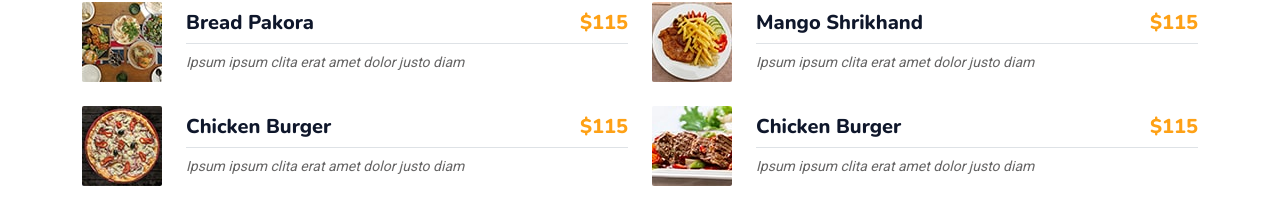
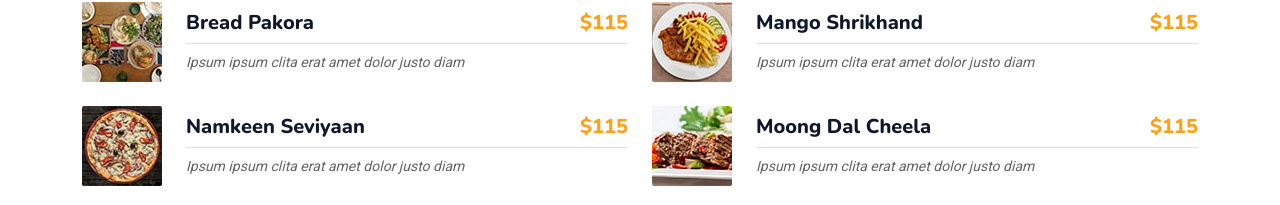
Before and after one commit to sachin59921/Tastify-Restaurant, a plain HTML site: page menu.html in a window 1280 px wide. Shown: the part 933-1138 px from the top of the page. Drawn offline with nearby package versions, Linux system fonts and the light colour scheme.

Commit message:
added items

```diff
--- a/menu.html
+++ b/menu.html
@@ -206,7 +206,7 @@
                                         <img class="flex-shrink-0 img-fluid rounded" src="img/menu-7.jpg" alt="" style="width: 80px;">
                                         <div class="w-100 d-flex flex-column text-start ps-4">
                                             <h5 class="d-flex justify-content-between border-bottom pb-2">
-                                                <span>Chicken Burger</span>
+                                                <span>Namkeen Seviyaan</span>
                                                 <span class="text-primary">$115</span>
                                             </h5>
                                             <small class="fst-italic">Ipsum ipsum clita erat amet dolor justo diam</small>
@@ -218,7 +218,7 @@
                                         <img class="flex-shrink-0 img-fluid rounded" src="img/menu-8.jpg" alt="" style="width: 80px;">
                                         <div class="w-100 d-flex flex-column text-start ps-4">
                                             <h5 class="d-flex justify-content-between border-bottom pb-2">
-                                                <span>Chicken Burger</span>
+                                                <span>Moong Dal Cheela</span>
                                                 <span class="text-primary">$115</span>
                                             </h5>
                                             <small class="fst-italic">Ipsum ipsum clita erat amet dolor justo diam</small>
```
